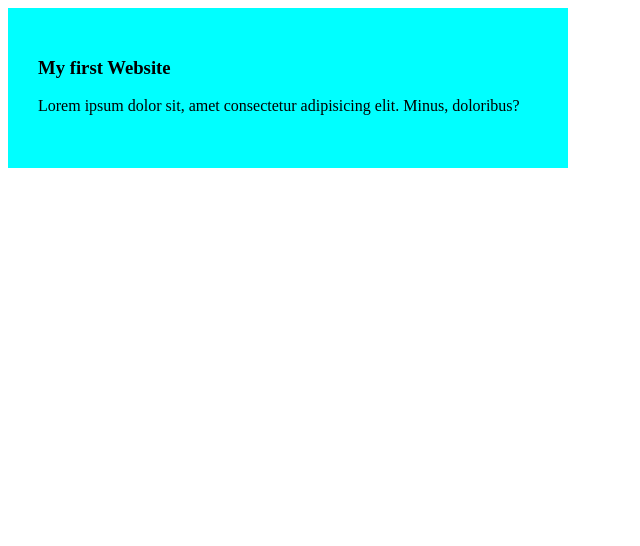
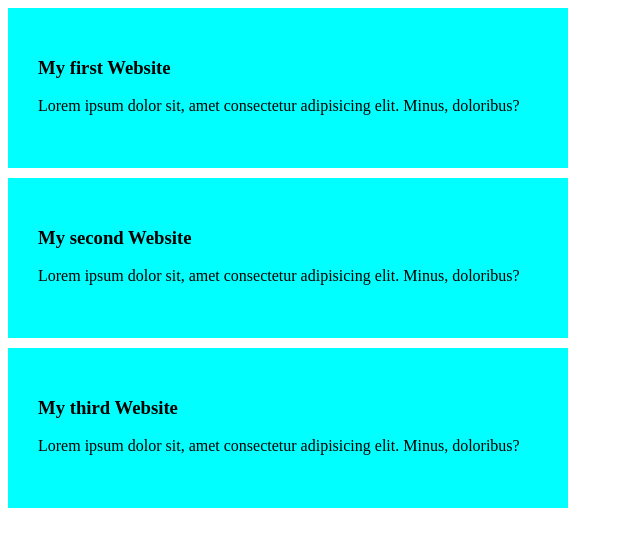
Before and after one commit to KhadizaKhatun1/my-simple-website, a plain HTML site: page index.html in a window 1280 px wide. Shown: the whole page, without its empty margins (0-640 px from the left). Drawn offline with Linux system fonts and the light colour scheme.

Commit message:
my third commit

```diff
--- a/index.html
+++ b/index.html
@@ -8,7 +8,17 @@
 </head>
 <body>
     <div>
-        <h3>My first Website</h3>
+        <h3>My  first Website</h3>
+        <p>Lorem ipsum dolor sit, amet consectetur adipisicing elit. Minus, doloribus?</p>
+
+    </div>
+    <div>
+        <h3>My second Website</h3>
+        <p>Lorem ipsum dolor sit, amet consectetur adipisicing elit. Minus, doloribus?</p>
+
+    </div>
+    <div>
+        <h3>My third Website</h3>
         <p>Lorem ipsum dolor sit, amet consectetur adipisicing elit. Minus, doloribus?</p>
 
     </div>
--- a/style/git.css
+++ b/style/git.css
@@ -3,4 +3,5 @@ div{
     width: 500px;
     padding: 30px;
     height: 100px;
+    margin-bottom: 10px;
 }
```
